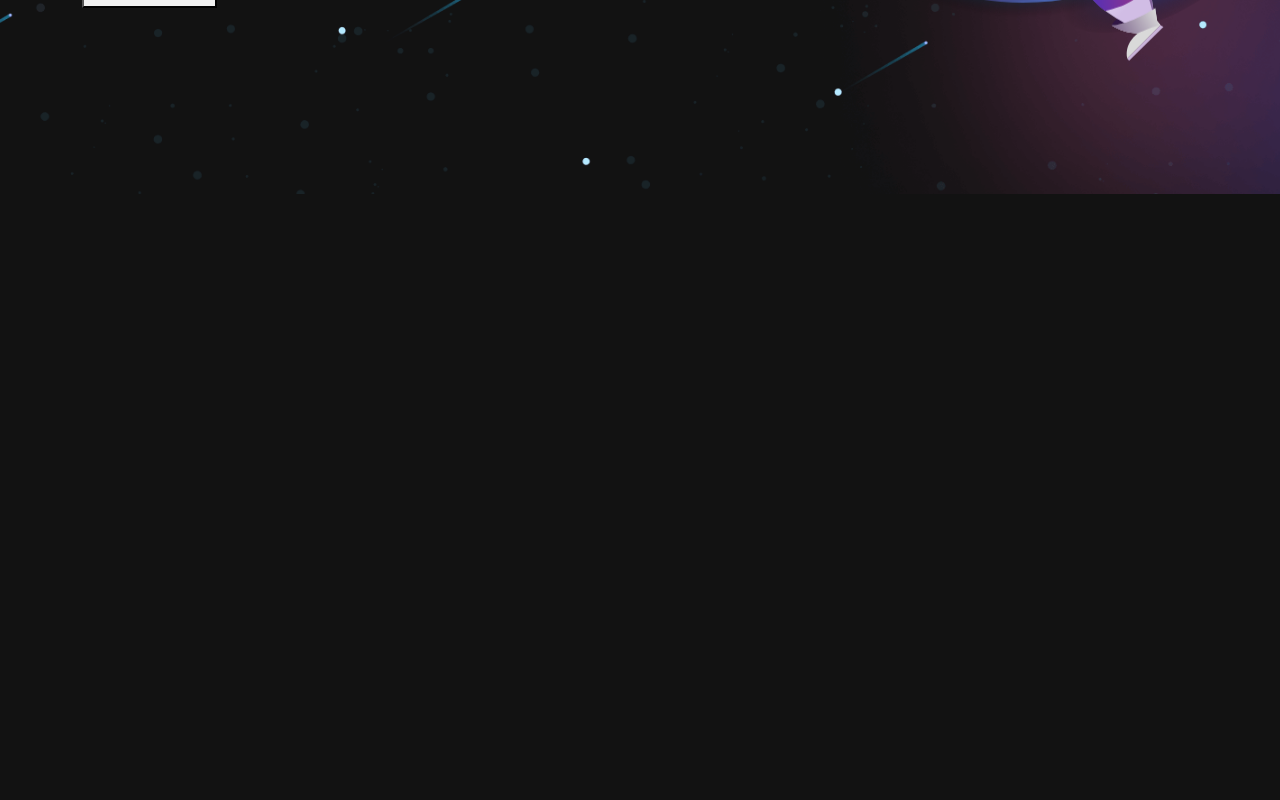
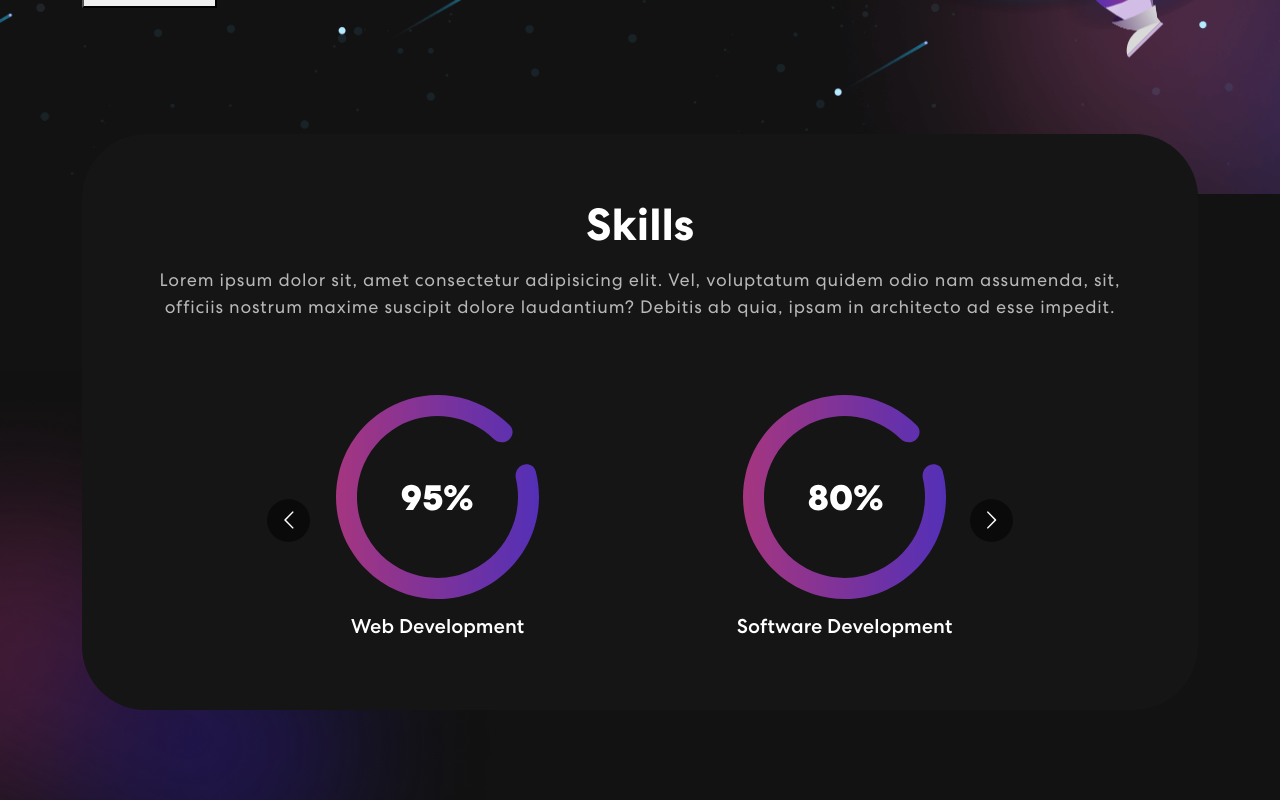
Before and after one commit to MusabSwe/personal-portfolio, a React (Create React App) app: page / in a window 1280 px wide. Shown: the part 780-1580 px from the top of the page. Before the commit the page ends 974 px from the top, so only its background shows below. Built offline with nearby package versions, Linux system fonts and the light colour scheme.

Commit message:
Implement skills and slider section

```diff
--- a/src/App.css
+++ b/src/App.css
@@ -33,7 +33,12 @@
   scroll-padding-top: 75px;
 }
 
-h1, h2, h3, h4, h5, h6 {
+h1,
+h2,
+h3,
+h4,
+h5,
+h6 {
   margin: 0;
   padding: 0;
   line-height: normal;
@@ -55,15 +60,18 @@
   width: 100%;
   top: 0;
   z-index: 9999;
-  transition:  0.32s ease-in-out;
+  transition: 0.32s ease-in-out;
 }
+
 nav.navbar.scrolled {
   padding: 0px 0;
   background-color: #121212;
 }
+
 nav.navbar a.navbar-brand {
   width: 9%;
 }
+
 nav.navbar .navbar-nav .nav-link.navbar-link {
   font-weight: 400;
   color: #fff !important;
@@ -72,18 +80,22 @@
   font-size: 18px;
   opacity: 0.75;
 }
+
 nav.navbar .navbar-nav a.nav-link.navbar-link:hover,
 nav.navbar .navbar-nav a.nav-link.navbar-link.active {
   opacity: 1;
 }
+
 span.navbar-text {
   display: flex;
   align-items: center;
 }
+
 .social-icon {
   display: inline-block;
   margin-left: 14px;
 }
+
 .social-icon a {
   width: 42px;
   height: 42px;
@@ -96,6 +108,7 @@
   line-height: 1;
   border: 1px solid rgba(255, 255, 255, 0.5);
 }
+
 .social-icon a::before {
   content: "";
   width: 42px;
@@ -106,17 +119,21 @@
   transform: scale(0);
   transition: 0.3s ease-in-out;
 }
+
 .social-icon a:hover::before {
   transform: scale(1);
 }
+
 .social-icon a img {
   width: 40%;
   z-index: 1;
   transition: 0.3s ease-in-out;
 }
+
 .social-icon a:hover img {
   filter: brightness(0) saturate(100%) invert(0%) sepia(7%) saturate(98%) hue-rotate(346deg) brightness(95%) contrast(86%);
 }
+
 .navbar-text button {
   font-weight: 700;
   color: #fff;
@@ -128,9 +145,11 @@
   background-color: transparent;
   transition: 0.3s ease-in-out;
 }
+
 .navbar-text button span {
   z-index: 1;
 }
+
 .navbar-text button::before {
   content: "";
   width: 0%;
@@ -142,20 +161,24 @@
   z-index: -1;
   transition: 0.3s ease-in-out;
 }
+
 .navbar-text button:hover {
   color: #121212;
 }
+
 .navbar-text button:hover::before {
   content: "";
   width: 100%;
   height: 100%;
   position: absolute;
 }
+
 nav.navbar .navbar-toggler:active,
 nav.navbar .navbar-toggler:focus {
   outline: none;
   box-shadow: none;
 }
+
 nav.navbar .navbar-toggler-icon {
   width: 24px;
   height: 17px;
@@ -165,9 +188,11 @@
   transition: all 300ms linear;
   top: -2px;
 }
+
 nav.navbar .navbar-toggler-icon:focus {
   border-bottom: 2px solid #fff;
 }
+
 nav.navbar .navbar-toggler-icon:after,
 nav.navbar .navbar-toggler-icon:before {
   width: 24px;
@@ -180,19 +205,23 @@
   z-index: 2;
   transition: all 300ms linear;
 }
+
 nav.navbar .navbar-toggler-icon:after {
   top: 8px;
 }
+
 nav.navbar .navbar-toggler[aria-expanded="true"] .navbar-toggler-icon:after {
   transform: rotate(45deg);
   background-color: #fff;
   height: 2px;
 }
+
 nav.navbar .navbar-toggler[aria-expanded="true"] .navbar-toggler-icon:before {
   transform: translateY(8px) rotate(-45deg);
   background-color: #fff;
   height: 2px;
 }
+
 nav.navbar .navbar-toggler[aria-expanded="true"] .navbar-toggler-icon {
   border-color: transparent;
 }
@@ -208,6 +237,7 @@
   background-size: cover;
   background-repeat: no-repeat;
 }
+
 .banner .tagline {
   font-weight: 700;
   letter-spacing: 0.8px;
@@ -218,6 +248,7 @@
   margin-bottom: 16px;
   display: inline-block;
 }
+
 .banner h1 {
   font-size: 65px;
   font-weight: 700;
@@ -226,6 +257,7 @@
   margin-bottom: 20px;
   display: block;
 }
+
 .banner p {
   color: #B8B8B8;
   font-size: 18px;
@@ -233,6 +265,7 @@
   line-height: 1.5em;
   width: 96%;
 }
+
 .banner button {
   color: #fff;
   font-weight: 700;
@@ -242,31 +275,86 @@
   display: flex;
   align-items: center;
 }
+
 .banner button svg {
   font-size: 25px;
   margin-left: 10px;
   transition: 0.3s ease-in-out;
   line-height: 1;
 }
+
 .banner button:hover svg {
   margin-left: 25px;
 }
+
 .banner img {
   animation: updown 3s linear infinite;
 }
+
 @keyframes updown {
   0% {
     transform: translateY(-20px);
   }
+
   50% {
     transform: translateY(20px);
   }
+
   100% {
     transform: translateY(-20px);
   }
 }
-.txt-rotate > .wrap {
+
+.txt-rotate>.wrap {
   border-right: 0.08em solid #666;
 }
 
 /* -------------Banner End--------------- */
+
+/* Slills section */
+.skill {
+  padding: 0 0 50px 0;
+  position: relative;
+}
+
+.skill-bx {
+  background: #151515;
+  border-radius: 64px;
+  text-align: center;
+  padding: 64px 50px;
+  margin-top: -60px;
+}
+
+.skill h2 {
+  font-size: 45px;
+  font-weight: 700;
+}
+
+.skill p {
+  color: #B8B8B8;
+  font-size: 18px;
+  letter-spacing: 0.8px;
+  line-height: 1.5em;
+  margin: 14px 0 75px 0;
+}
+
+.skill-slider {
+  width: 80%;
+  margin: 0 auto;
+  position: relative;
+}
+
+.skill-slider .item img {
+  width: 50%;
+  margin: 0 auto 15px auto;
+}
+
+.background-image-left {
+  top: 28%;
+  position: absolute;
+  bottom: 0;
+  width: 40%;
+  z-index: -4;
+}
+
+/* Slills End */
--- a/src/App.js
+++ b/src/App.js
@@ -1,13 +1,14 @@
 import "./App.css"
 import Banner from "./components/Banner";
 import { NavBar } from './components/NavBar';
+import Skills from "./components/Skills";
 
 function App() {
   return (
     <div className="App">
       <NavBar />
       <Banner />
-
+      <Skills />
     </div>
   );
 }
--- /dev/null
+++ b/src/components/Skills.js
@@ -0,0 +1,72 @@
+import { Col, Container, Row } from "react-bootstrap";
+import Carousel from "react-multi-carousel";
+import "react-multi-carousel/lib/styles.css";
+import meter1 from "../assets/img/meter1.svg";
+import meter2 from "../assets/img/meter2.svg";
+import meter3 from "../assets/img/meter3.svg";
+import colorSharp from "../assets/img/color-sharp.png";
+const Skills = () => {
+    const responsive = {
+        superLargeDesktop: {
+            // the naming can be any, depends on you.
+            breakpoint: { max: 4000, min: 3000 },
+            items: 5
+        },
+        desktop: {
+            breakpoint: { max: 3000, min: 1024 },
+            items: 3
+        },
+        tablet: {
+            breakpoint: { max: 1024, min: 464 },
+            items: 2
+        },
+        mobile: {
+            breakpoint: { max: 464, min: 0 },
+            items: 1
+        }
+    };
+    return (
+        <section className="skill" id="skills">
+            <Container>
+                <Row>
+                    <Col>
+                        <div className="skill-bx">
+                            <h2>
+                                Skills
+                            </h2>
+                            <p>
+                                Lorem ipsum dolor sit, amet consectetur
+                                adipisicing elit. Vel, voluptatum quidem
+                                odio nam assumenda, sit, officiis nostrum
+                                maxime suscipit dolore laudantium?
+                                Debitis ab quia, ipsam in architecto
+                                ad esse impedit.
+                            </p>
+                            <Carousel responsive={responsive} infinite={true} className="skill-slider">
+
+                                <div className="item">
+                                    <img src={meter1} alt="Image" />
+                                    <h5>Web Development</h5>
+                                </div>
+
+                                <div className="item">
+                                    <img src={meter2} alt="Image" />
+                                    <h5>Software Development</h5>
+                                </div>
+
+                                <div className="item">
+                                    <img src={meter3} alt="Image" />
+                                    <h5>UI/UX design</h5>
+                                </div>
+
+                            </Carousel>
+                        </div>
+                    </Col>
+                </Row>
+            </Container>
+            <img src={colorSharp} alt="Image" className="background-image-left" />
+        </section>
+    )
+}
+
+export default Skills;
```
Lines whose indentation alone changed are shown as unchanged.
